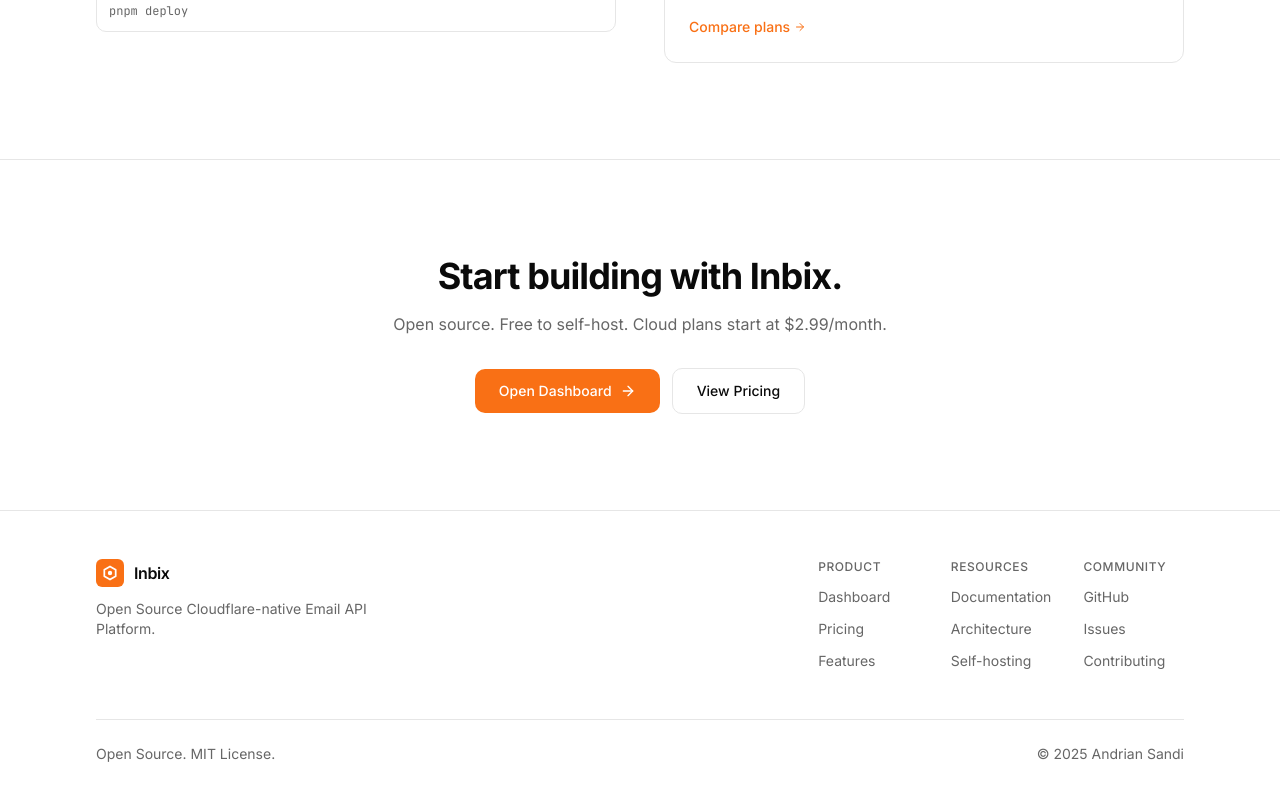
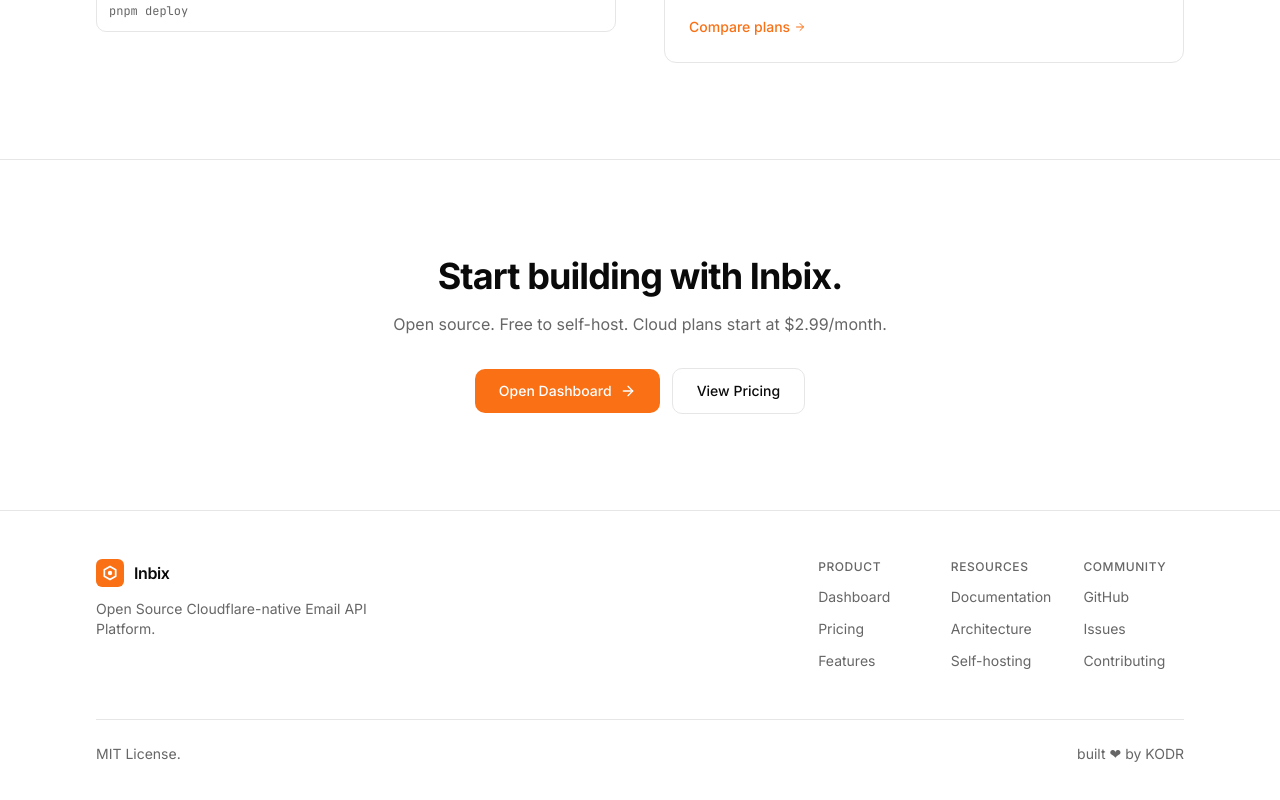
Before and after one commit to andriansandi/inbix, a React (Vite) app in the folder apps/dashboard/: page / in a window 1280 px wide. Shown: the part 2542-3342 px from the top of the page. Built offline with nearby package versions, Linux system fonts and the light colour scheme; no server answers.

Commit message:
fix: update footer copy (MIT License / built by KODR) (#17)
Co-authored-by: Sandi Andrian <sandi.andrian@vml.com>

```diff
--- a/apps/dashboard/src/components/Footer.tsx
+++ b/apps/dashboard/src/components/Footer.tsx
@@ -79,10 +79,10 @@
 
         <div className="mt-12 flex flex-col items-center justify-between gap-4 border-t border-border pt-6 sm:flex-row">
           <p className="text-sm text-muted-foreground">
-            Open Source. MIT License.
+            MIT License.
           </p>
           <p className="text-sm text-muted-foreground">
-            © 2025 Andrian Sandi
+            built ❤ by KODR
           </p>
         </div>
       </div>
```
